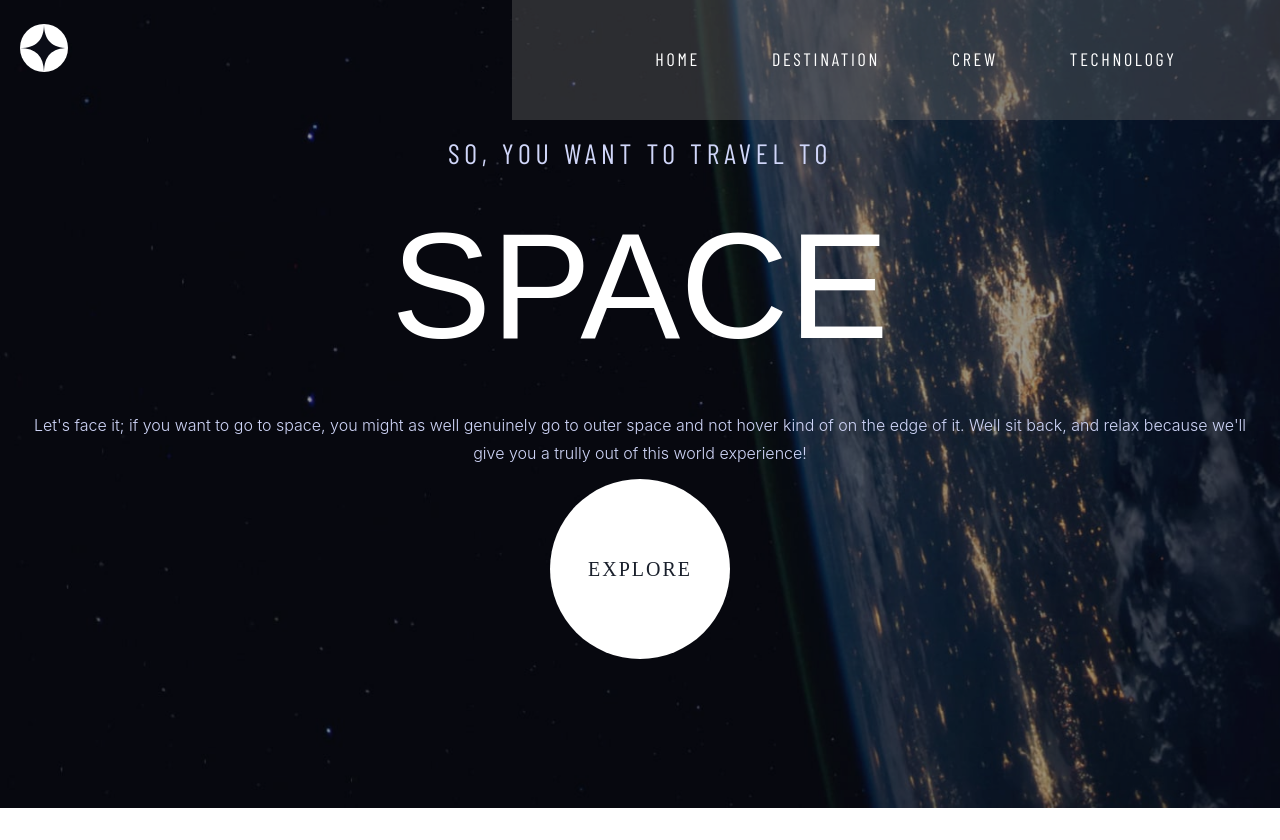
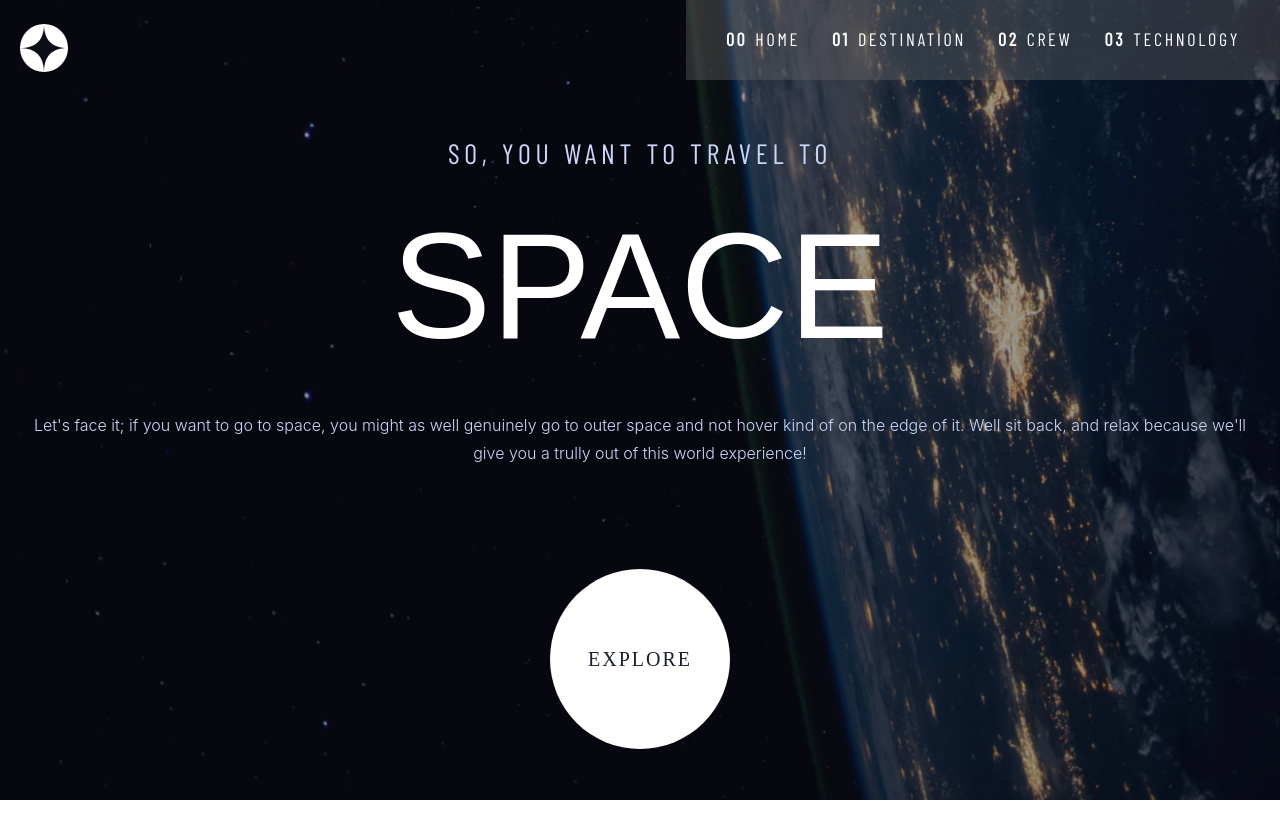
Before and after one commit to maxirama/space-tourism, a React (Vite) app: page / in a window 1280 px wide. Before the commit the page ends 808 px from the top, so only its background shows below. Built offline with nearby package versions, Linux system fonts and the light colour scheme; a web font is replaced by a local one.

Commit message:
Improve navbar tablet. Improve explore button styling

```diff
--- a/src/Components/Background/index.jsx
+++ b/src/Components/Background/index.jsx
@@ -4,9 +4,9 @@ import { Box } from '@chakra-ui/react';
 const Background = ({ url, opacity }) => {
   return (
     <Box
-      h='101vh'
+      h='100%'
       w='100%'
-      position='absolute'
+      position='fixed'
       bgImage={url || 'black'}
       bgSize='cover'
       bgRepeat={'repeat-y'}
--- a/src/Components/Navbar/Menu/index.jsx
+++ b/src/Components/Navbar/Menu/index.jsx
@@ -10,9 +10,9 @@ const Menu = ({ isOpen }) => {
     <>
       <Box
         display='flex'
-        position='absolute'
+        position={{ base: 'absolute', md: 'absolute' }}
         justifyContent='flex-end'
-        h={{ base: '100vh', md: '15vh' }}
+        h={{ base: '100vh', md: '10vh' }}
         w='100vw'
         zIndex='2'
         overflow={'hidden'}
@@ -22,17 +22,21 @@ const Menu = ({ isOpen }) => {
           flexDirection={'row'}
           bg='rgb(100,100,100,0.4)'
           h='100%'
-          width='60vw'
+          width='auto'
         >
           <Box
-            h='100%'
-            pt={{ base: 20, md: 5 }}
             display={{ base: 'initial', md: 'inline-flex' }}
-            margin={{ base: 'initial', md: 'auto' }}
-            alignSelf={{ base: 'initial', md: 'center' }}
+            margin={{ base: 'initial' }}
+            justifyContent={'center'}
+            alignItems={{ base: 'initial', md: 'center' }}
+            pb={{ base: 0, md: 5 }}
+            p={6}
+            pt={0}
           >
             {sections.map((section, index) => {
-              return <NavItem section={section} number={index} />;
+              return (
+                <NavItem w='auto' h='100%' section={section} number={index} />
+              );
             })}
           </Box>
         </Box>
--- a/src/Components/Navbar/NavItem/index.jsx
+++ b/src/Components/Navbar/NavItem/index.jsx
@@ -6,7 +6,7 @@ const NavItem = ({ section, number, mobile }) => {
   let path = section === 'HOME' ? '/' : `/${section.toLowerCase()}`;
 
   const showNumber = useBreakpointValue({
-    base: false,
+    base: true,
     md: false
   });
 
@@ -18,7 +18,6 @@ const NavItem = ({ section, number, mobile }) => {
           flexDirection={'row'}
           width='100%'
           pt={{ base: 10, md: 5 }}
-          ml={10}
         >
           <Button
             justifyContent={'start'}
--- a/src/Components/Navbar/index.jsx
+++ b/src/Components/Navbar/index.jsx
@@ -11,13 +11,13 @@ const Navbar = () => {
 
   const hamburgerMenu = useBreakpointValue({ base: true, md: false });
   return (
-    <Box>
+    <Box w='100vw'>
       <Menu isOpen={isOpen} handleClick={handleMenuClick} />
       <Box
         display='inline-flex'
         justifyContent={'space-between'}
         alignItems={'center'}
-        position='absolute'
+        position={{ base: 'absolute', md: 'absolute' }}
         mt={3}
         width='100vw'
       >
--- a/src/Components/SectionTitle/index.jsx
+++ b/src/Components/SectionTitle/index.jsx
@@ -10,7 +10,8 @@ const SectionTitle = ({ sectionNumber, title }) => {
         justifyContent={'center'}
         w='100vw'
         h='10vh'
-        mt={10}
+        mt={{ base: 10 }}
+        pt={{ base: 0, md: 20 }}
       >
         <Text
           opacity='40%'
--- a/src/Pages/Destination/index.jsx
+++ b/src/Pages/Destination/index.jsx
@@ -42,11 +42,7 @@ const Destination = () => {
   return (
     <>
       <Background url={_background} opacity={false} />
-      <SectionTitle
-        sectionNumber={'01'}
-        title={'PICK YOUR DESTINATION'}
-        p={6}
-      />
+      <SectionTitle sectionNumber={'01'} title={'PICK YOUR DESTINATION'} />
 
       {currentPlanet && (
         <>
--- a/src/Pages/Home/index.jsx
+++ b/src/Pages/Home/index.jsx
@@ -21,9 +21,9 @@ export const Home = () => {
   return (
     <Box>
       <Background url={_background} opacity={true} />
-      <Box h='15vh' />
+      <Box h={{ base: '10vh', md: '15vh' }} />
       <Box
-        h='80vh'
+        h='90vh'
         p={3}
         alignItems={'center'}
         display='flex'
@@ -44,13 +44,15 @@ export const Home = () => {
             world experience!
           </Text>
         </Box>
+        <Box height='100%' display='flex' flexDirection={'column-reverse'}>
           <Box
-          display='flex'
-          justifyContent='flex-end'
-          borderRadius={'90%'}
+            justifySelf={'flex-end'}
+            borderRadius='50%'
+            border='55px solid transparent'
             _hover={{
               border: '55px solid rgba(300,300,300,0.2)'
             }}
+            mb={6}
           >
             <Box
               display='flex'
@@ -58,8 +60,8 @@ export const Home = () => {
               bg={'terciary'}
               w='180px'
               h='180px'
-            mt='auto'
               p={3}
+              alignItems='flex-end'
             >
               <Text
                 letterSpacing={'2px'}
@@ -74,6 +76,7 @@ export const Home = () => {
           </Box>
         </Box>
       </Box>
+    </Box>
   );
 };
 
```
Lines whose indentation alone changed are shown as unchanged.
